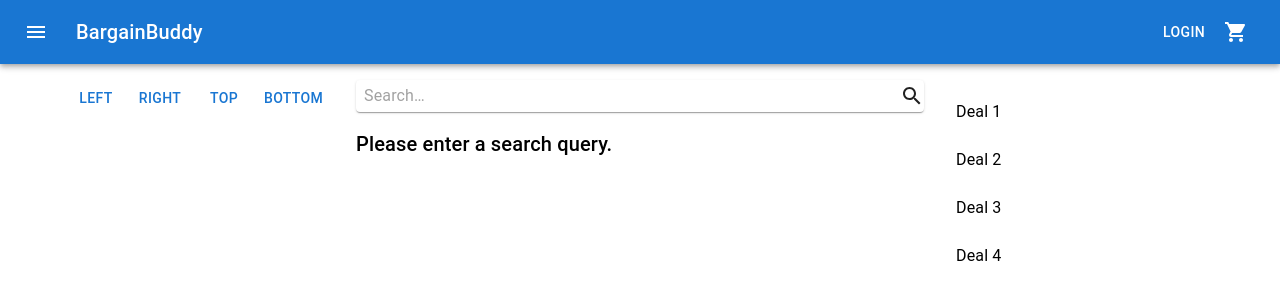
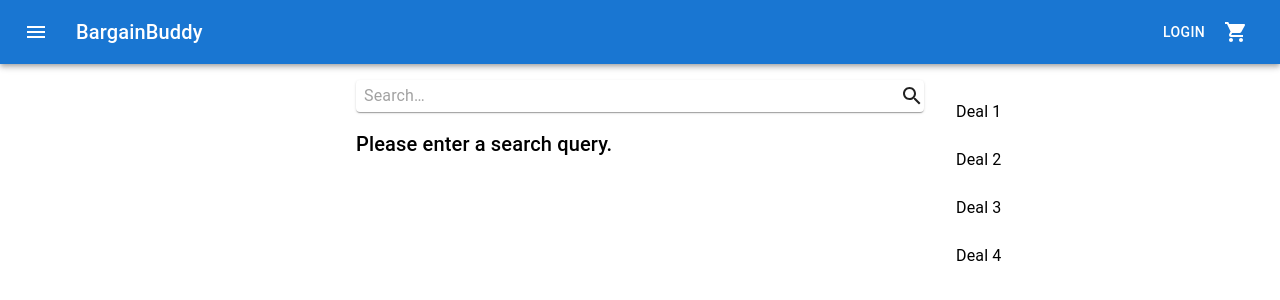
Before and after one commit to anikeee/BargainBuddy, a React (Create React App) app in the folder bargain-buddy/: page / in a window 1280 px wide. Shown: the top 300 px of the page. Built offline with nearby package versions, Linux system fonts and the light colour scheme.

Commit message:
Added sidebar to navbar. Now when user clicks on burger icon, sidebar will appear from left

```diff
--- a/bargain-buddy/src/App.js
+++ b/bargain-buddy/src/App.js
@@ -1,7 +1,6 @@
 import React, { useState } from 'react';
 import { Container, Grid } from '@mui/material';
 import Navbar from './components/Navbar';
-import Sidebar from './components/Sidebar';
 import SearchBar from './components/SearchBar';
 import TodayDeals from './components/TodayDeals';
 import MainContent from './components/MainContent';
@@ -19,7 +18,7 @@ function App() {
             <Container maxWidth="lg" sx={{ marginTop: 2 }}>
                 <Grid container spacing={2}>
                     <Grid item xs={12} sm={3}>
-                        <Sidebar />
+
                     </Grid>
                     <Grid item xs={12} sm={6}>
                         <SearchBar onSearch={handleSearch} />
--- a/bargain-buddy/src/components/Navbar.js
+++ b/bargain-buddy/src/components/Navbar.js
@@ -1,11 +1,31 @@
-import React from 'react';
-import { AppBar, Toolbar, Typography, Box, IconButton } from '@mui/material';
-import MenuIcon from '@mui/icons-material/Menu';
-import LoginButton from './LoginButton';
-import ShoppingCartIcon from '@mui/icons-material/ShoppingCart';
+import React from "react";
+import { AppBar, Toolbar, Typography, Box, IconButton } from "@mui/material";
+import MenuIcon from "@mui/icons-material/Menu";
+import LoginButton from "./LoginButton";
+import ShoppingCartIcon from "@mui/icons-material/ShoppingCart";
+import Sidebar from "./Sidebar";
 
 const Navbar = () => {
+  const [state, setState] = React.useState({
+    top: false,
+    left: false,
+    bottom: false,
+    right: false,
+  });
+
+  const toggleDrawer = (anchor, open) => (event) => {
+    if (
+      event.type === "keydown" &&
+      (event.key === "Tab" || event.key === "Shift")
+    ) {
+      return;
+    }
+
+    setState({ ...state, [anchor]: open });
+  };
+
   return (
+    <>
       <AppBar position="static">
         <Toolbar>
           <IconButton
@@ -14,13 +34,16 @@ const Navbar = () => {
             color="inherit"
             aria-label="menu"
             sx={{ mr: 2 }}
+            onClick={toggleDrawer("left", true)}
           >
             <MenuIcon />
           </IconButton>
           <Typography variant="h6" component="div" sx={{ flexGrow: 1 }}>
             BargainBuddy
           </Typography>
-                <Box sx={{ display: 'flex', justifyContent: 'flex-end', width: '100%' }}>
+          <Box
+            sx={{ display: "flex", justifyContent: "flex-end", width: "100%" }}
+          >
             <LoginButton />
           </Box>
           <IconButton color="inherit">
@@ -28,6 +51,8 @@ const Navbar = () => {
           </IconButton>
         </Toolbar>
       </AppBar>
+      <Sidebar state={state} setState={setState} toggleDrawer={toggleDrawer}></Sidebar>
+    </>
   );
 };
 
--- a/bargain-buddy/src/components/Sidebar.js
+++ b/bargain-buddy/src/components/Sidebar.js
@@ -11,24 +11,7 @@ import ListItemText from "@mui/material/ListItemText";
 import InboxIcon from "@mui/icons-material/MoveToInbox";
 import MailIcon from "@mui/icons-material/Mail";
 
-export default function Sidebar() {
-  const [state, setState] = React.useState({
-    top: false,
-    left: false,
-    bottom: false,
-    right: false,
-  });
-
-  const toggleDrawer = (anchor, open) => (event) => {
-    if (
-      event.type === "keydown" &&
-      (event.key === "Tab" || event.key === "Shift")
-    ) {
-      return;
-    }
-
-    setState({ ...state, [anchor]: open });
-  };
+export default function Sidebar({state, setState, toggleDrawer}) {
 
   const list = (anchor) => (
     <Box
@@ -67,9 +50,8 @@ export default function Sidebar() {
 
   return (
     <div>
-      {["left", "right", "top", "bottom"].map((anchor) => (
+      {["left"].map((anchor) => (
         <React.Fragment key={anchor}>
-          <Button onClick={toggleDrawer(anchor, true)}>{anchor}</Button>
           <Drawer
             anchor={anchor}
             open={state[anchor]}
@@ -81,6 +63,4 @@ export default function Sidebar() {
       ))}
     </div>
   );
-}
-
-// export default Sidebar;
+};
```
Lines whose indentation alone changed are shown as unchanged.
